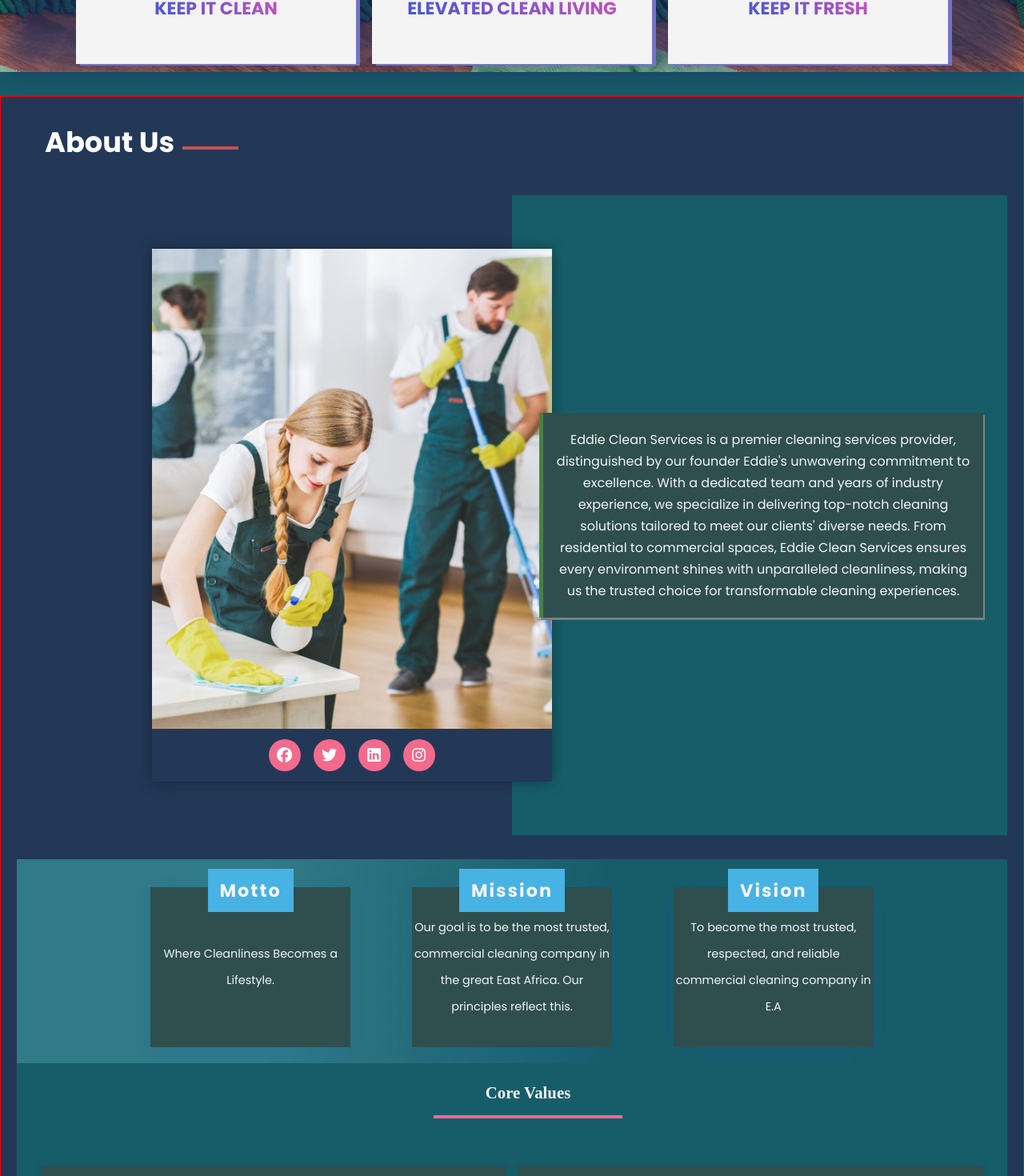
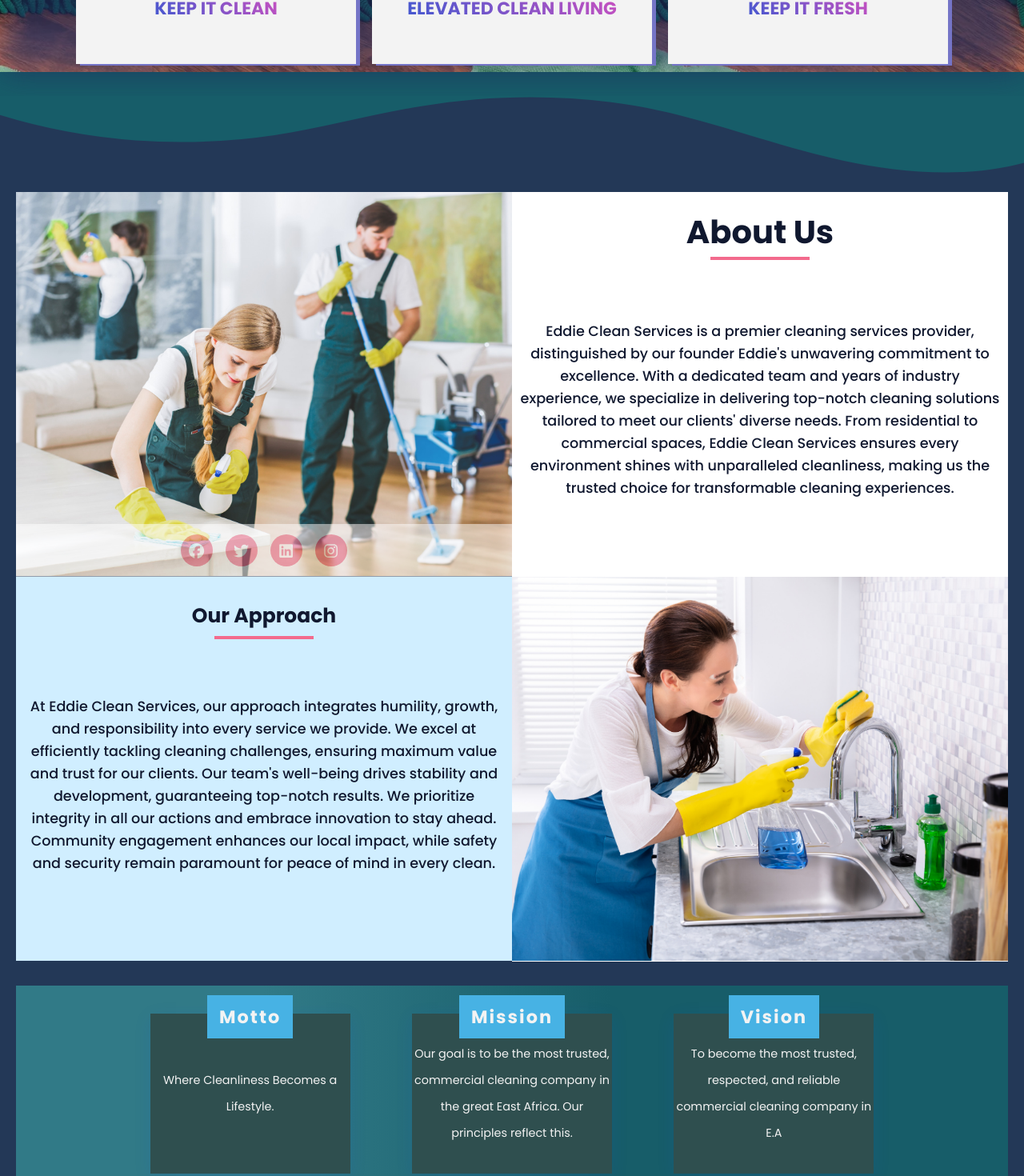
Before and after one commit to nyambogahezron/eddie_clean_services_app, a React (Vite) app: page / in a window 1280 px wide. Shown: the part 840-2310 px from the top of the page at 80% size. Built offline with nearby package versions, Linux system fonts and the light colour scheme.

Commit message:
update about page

```diff
--- a/src/components/AboutUsInfo.jsx
+++ b/src/components/AboutUsInfo.jsx
@@ -5,7 +5,7 @@
   FaInstagram,
 } from "react-icons/fa6";
 import CompanyValues from "./AboutUsValues";
-
+import AboutImg from "../assets/images/img-1.jpg";
 const AboutUsInfo = () => {
   return (
     <div className='container'>
@@ -13,7 +13,8 @@
         {/* left  */}
         <div className='about-left'>
           <div className='about-left-content'>
-            <div></div>
+            <div className='left-img'>
+              <img src={AboutImg} alt='about image' />
               <ul className='icons'>
                 <li>
                   <FaFacebook />
@@ -30,10 +31,14 @@
               </ul>
             </div>
           </div>
+        </div>
         {/* right */}
         <div className='about-right'>
           <div className='text-container'>
             <div className='wrapper'>
+              <div className='title'>
+                <h1> about us</h1>
+              </div>
               <div className='about-text'>
                 <p>
                   {`
@@ -52,6 +57,42 @@
           </div>
         </div>
       </div>
+      {/* about Us column 2 content  */}
+
+      <div className='about-col-2'>
+        <div className='about-left'>
+          <div className='text-container'>
+            <div className='wrapper'>
+              <div className='title'>
+                <h1> Our approach</h1>
+              </div>
+              <div className='about-text'>
+                <p>
+                  {`
+At Eddie Clean Services, our approach integrates humility,
+growth, and responsibility into every service we provide.
+ We excel at efficiently tackling cleaning challenges,
+ ensuring maximum value and trust for our clients. Our team's
+ well-being drives stability and development,
+ guaranteeing top-notch results. We prioritize integrity in
+ all our actions and embrace innovation to stay ahead. Community
+ engagement enhances our local impact, while safety and security
+ remain paramount for peace of mind in every clean.`}
+                </p>
+              </div>
+            </div>
+          </div>
+        </div>
+        <div className='about-right'>
+          <div className='about-left-content'>
+            <div className='left-img'>
+              <img src='/img-4.jpg' alt='about image' />
+            </div>
+          </div>
+        </div>
+      </div>
+
+      {/* company motto, mission, and vision container */}
       <div className='about-info'>
         <div className='wrapper'>
           <div className='item'>
@@ -74,6 +115,9 @@
           </div>
         </div>
       </div>
+
+      {/* company values container */}
+
       <div className='about-values'>
         <CompanyValues />
       </div>
--- a/src/components/Navbar.jsx
+++ b/src/components/Navbar.jsx
@@ -33,7 +33,7 @@
 
       <div className='buttons btn btn-secondary'>
         <a href='#contact'>
-          Sign Up
+          Get Started
         </a>
       </div>
     </nav>
--- a/src/index.css
+++ b/src/index.css
@@ -94,6 +94,38 @@
   overflow-x: hidden;
 }
 
+/* page titles */
+
+.title-container {
+  position: relative;
+  display: flex;
+  flex-direction: column;
+  align-items: start;
+  padding: 10px 5px;
+  margin: 20px 0 30px 50px;
+}
+
+.title-text {
+  position: relative;
+  font-size: 2.2em;
+  text-align: center;
+  color: var(--white);
+  display: flex;
+  flex-direction: column;
+  align-items: center;
+  text-transform: capitalize;
+}
+
+.title-text::before {
+  position: absolute;
+  content: "";
+  background: rgb(194, 83, 83);
+  width: 70px;
+  height: 4px;
+  right: -80px;
+  bottom: 17px;
+}
+
 .title h1 {
   position: relative;
   margin: 0 auto;
@@ -113,7 +145,17 @@
   background: var(--red-light-clr);
   width: 20%;
   height: 4px;
-  bottom: -20px;
+  bottom: -10px;
+}
+
+@media (max-width: 630px) {
+  .title-text {
+    font-size: 1.5em;
+  }
+
+  .title h1 {
+    font-size: 20px;
+  }
 }
 
 /* buttons  */
@@ -165,44 +207,6 @@
   height: 100%;
 }
 
-/* Home section  page title */
-
-.title-container {
-  position: relative;
-  display: flex;
-  flex-direction: column;
-  align-items: start;
-  padding: 10px 5px;
-  margin: 20px 0 30px 50px;
-}
-
-.title-text {
-  position: relative;
-  font-size: 2.2em;
-  text-align: center;
-  color: var(--white);
-  display: flex;
-  flex-direction: column;
-  align-items: center;
-  text-transform: capitalize;
-}
-
-.title-text::before {
-  position: absolute;
-  content: "";
-  background: rgb(194, 83, 83);
-  width: 70px;
-  height: 4px;
-  right: -80px;
-  bottom: 17px;
-}
-
-@media (max-width: 600px) {
-  .title-text {
-    font-size: 1.5em;
-  }
-}
-
 .primary-btn {
   color: var(--white);
   font-size: 18px;
@@ -611,14 +615,15 @@
   }
 }
 .hero-section .img img {
+  position: relative;
   width: 100%;
   height: 100%;
-  background-position: center;
+  background-position: bottom;
   object-fit: cover;
-  background-size: fill;
+  background-size: cover;
   opacity: 0.8;
   border: white 5px solid;
-  transition: opacity, 0.3s;
+  transition: opacity 0.3s;
 }
 .hero-section .img img:hover {
   opacity: 1;
@@ -809,8 +814,9 @@
   position: relative;
   margin-bottom: 30px;
   background: var(--bg-secondary-clr);
-  border: 1px solid red;
-}
+}
+
+/* curve */
 
 .custom-shape-divider-top-1715737662 {
   position: absolute;
@@ -820,48 +826,59 @@
   overflow: hidden;
   line-height: 0;
   transform: rotate(360deg);
-}
-
-
-/* curve */
+ }
 
 .custom-shape-divider-top-1715737662 svg {
   position: relative;
   display: block;
   width: calc(100% + 1.3px);
   height: 104px;
+   outline: none;
+  border: none;
 }
 
 .custom-shape-divider-top-1715737662 .shape-fill {
   fill: var(--bg-primary-clr);
 }
-#aboutUs .container .about-left {
-  background: var(--bg-secondary-clr);
-  display: flex;
-  flex-direction: column;
-  align-items: center;
-  justify-content: center;
-  height: 100vh;
-}
-#aboutUs .container .about-left-content > div {
-  height: 600px;
-  width: 500px;
-  background-image: url("../src/assets/images/img-1.jpg");
+#aboutUs .container .about-wrapper {
+  position: relative;
+  display: grid;
+  margin-top: 120px;
+  grid-template-columns: repeat(2, 1fr);
+}
+
+#aboutUs .container .about-left-content {
+  position: relative;
+  isolation: isolate;
+  height: 100%;
+  margin-bottom: -6px;
+  overflow: hidden;
+}
+
+#aboutUs .container .about-left-content img,
+#aboutUs .container .about-col-2 img {
+  position: relative;
+  height: 480px;
+  width: 100%;
   background-position: center;
   background-size: cover;
-}
-#aboutUs .container .about-left-content {
-  box-shadow: 0px 0px 18px -1px rgba(0, 0, 0, 0.39);
-  -webkit-box-shadow: 0px 0px 18px -1px rgba(0, 0, 0, 0.39);
-  -moz-box-shadow: 0px 0px 18px -1px rgba(0, 0, 0, 0.39);
+  object-fit: cover;
+  overflow: hidden;
 }
 
 #aboutUs .container .about-left-content .icons {
-  background: var(--bg-secondary-clr);
+  position: absolute;
   display: flex;
   justify-content: center;
+  bottom: 0;
+  right: 0;
+  width: 100%;
+  background: var(--white);
   padding: 0.8rem 0;
-}
+  opacity: 0.5;
+  filter: drop-shadow(0.75rem 0 0 #fbf8f8);
+}
+
 #aboutUs .container .about-left-content .icons li {
   list-style-type: none;
   background: var(--red-light-clr);
@@ -885,48 +902,87 @@
 /********* about content right  ***********/
 
 #aboutUs .container .about-right {
-  background: var(--bg-primary-clr);
+  background: var(--white);
   display: flex;
   flex-direction: column;
   align-items: center;
-  justify-content: center;
   text-align: center;
   width: 100%;
 }
-@media screen and (max-width: 992px) {
+#aboutUs .container .about-right .title {
+  margin-top: 20px;
+}
+#aboutUs .container .about-right h1 {
+  position: relative;
+  font-size: 2.5rem;
+  color: var(--dark-color);
+}
+#aboutUs .container .about-right .title h1::before {
+  bottom: -5px;
+}
+
+.about-right .about-text,
+#aboutUs .about-col-2 .about-left .about-text {
+  position: relative;
+  width: 100%;
+  display: flex;
+  padding: 20px 10px;
+  font-size: 1.1rem;
+  font-family: Poppins;
+  font-weight: var(--font-500);
+  line-height: 28px;
+  color: var(--dark-color);
+}
+
+#aboutUs .container .about-col-2 {
+  position: relative;
+  display: flex;
+  width: 100%;
+  height: 100%;
+}
+
+#aboutUs .container .about-col-2 :where(.about-left, .about-right) {
+  flex: 0 0 50%;
+  width: 50%;
+  height: 100%;
+}
+
+#aboutUs .about-col-2 .about-left {
+  height: 480px;
+  background: #d0eeff;
+}
+
+#aboutUs .about-col-2 .about-left .title h1 {
+  margin-top: 30px;
+  color: var(--dark-color);
+}
+
+@media screen and (max-width: 899px) {
+  #aboutUs .container .about-wrapper {
+    grid-template-columns: repeat(1, 1fr);
+  }
+
   #aboutUs .container {
     margin: 0;
-    padding: 0;
-  }
-  #aboutUs .container .about-right {
     padding: 5px;
   }
-}
-
-#aboutUs .container .about-right .text-container {
-  display: flex;
-  flex-direction: column;
-  align-items: center;
-  justify-content: center;
-  height: 100%;
-  width: 100%;
-}
-.about-right .about-text {
-  position: relative;
-  width: 100%;
-  display: flex;
-  align-items: start;
-  text-align: center;
-  border-left: 5px solid rgb(71, 128, 71);
-  padding: 20px 10px;
-  font-size: 1em;
-  line-height: 27px;
-  color: var(--light-color-1);
-  background: #2f4f4f;
-  box-shadow: 2px 3px 0 #7e7e7e;
-  margin-left: -30px;
-  z-index: 10;
-}
+
+  #aboutUs .container .about-col-2 {
+    position: relative;
+    display: flex;
+    flex-direction: column-reverse;
+    width: 100%;
+    height: 100%;
+  }
+
+    #aboutUs .container .about-col-2 :where(.about-left, .about-right) {
+    flex: 0 0 100%;
+    width: 100%;
+    height: 100%;
+  }
+}
+
+/* motto, vision, mission, code of practice */
 
 .about-info {
   margin-top: 30px;
@@ -990,47 +1046,6 @@
   color: var(--light-color-1);
   text-align: center;
   line-height: 2.3;
-}
-
-@media screen and (max-width: 991px) {
-  #aboutUs .container .about-left-content {
-    width: 100%;
-    padding: 0 10px;
-  }
-  #aboutUs .container .about-right {
-    width: 100%;
-  }
-  #aboutUs .container .about-left-content > div {
-    width: 100%;
-    padding: 0 20px;
-  }
-  #aboutUs .container .about-right .text-container {
-    margin: 0;
-  }
-  #aboutUs .container .about-text {
-    margin-left: 0;
-    border: none;
-  }
-  .about-info .wrapper .item {
-    width: 100%;
-  }
-}
-
-@media screen and (min-width: 992px) {
-  .about-wrapper {
-    display: grid;
-    grid-template-columns: repeat(2, 1fr);
-  }
-  .about-left {
-    position: relative;
-  }
-  .about-left-content {
-    position: absolute;
-    right: -50px;
-  }
-  #aboutUs .container .about-right {
-    padding-left: 4rem;
-  }
 }
 
 /******** Company Values style ********/
--- a/src/pages/Home/Sections/HeroSection.jsx
+++ b/src/pages/Home/Sections/HeroSection.jsx
@@ -1,4 +1,3 @@
-import { Link } from "react-router-dom";
 import SwiperContainer from "./SwiperContainer ";
 const HeroSection = () => {
   return (
@@ -17,12 +16,12 @@
           refreshed environment every time.
         </p>
         <div className='buttons fade-up'>
-          <Link to='#services' className=' btn btn-primary'>
+          <a href='#services' className=' btn btn-primary'>
             Our Services
-          </Link>
-          <Link to='#contactUs' className='btn btn-secondary'>
+          </a>
+          <a href='#contact' className='btn btn-secondary'>
             Contact Us
-          </Link>
+          </a>
         </div>
       </div>
       <div className='img'>
--- a/src/pages/Home/Sections/SwiperContainer .jsx
+++ b/src/pages/Home/Sections/SwiperContainer .jsx
@@ -9,7 +9,7 @@
 
 const SwiperContainer = () => {
   const swiperStyle = {
-    width: "550px",
+    width: "600px",
     height: "500px",
   };
 
@@ -19,7 +19,6 @@
     alignItems: "center",
     fontSize: "20px",
     color: "white",
-    backgroundColor: "#007BFF",
     width: "100%",
     height: "100%",
   };
--- a/src/pages/Home/index.jsx
+++ b/src/pages/Home/index.jsx
@@ -22,9 +22,21 @@
             <HeroBottom />
           </div>
         </section>
-
         <section id='aboutUs'>
-          <PageTitle text='About Us' />
+          {/* curve shape */}
+          <div className='custom-shape-divider-top-1715737662'>
+            <svg
+              data-name='Layer 1'
+              xmlns='http://www.w3.org/2000/svg'
+              viewBox='0 0 1200 120'
+              preserveAspectRatio='none'
+            >
+              <path
+                d='M321.39,56.44c58-10.79,114.16-30.13,172-41.86,82.39-16.72,168.19-17.73,250.45-.39C823.78,31,906.67,72,985.66,92.83c70.05,18.48,146.53,26.09,214.34,3V0H0V27.35A600.21,600.21,0,0,0,321.39,56.44Z'
+                className='shape-fill'
+              ></path>
+            </svg>
+          </div>
           <AboutUsInfo />
         </section>
         <section className='services' id='services'>
```
Lines whose indentation alone changed are shown as unchanged.
